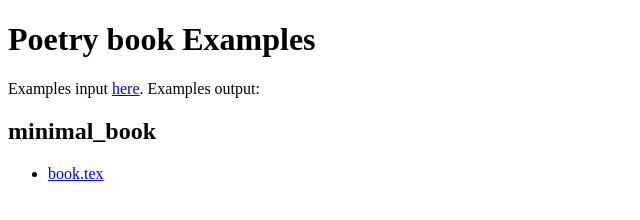
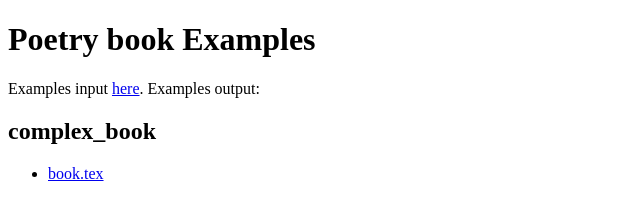
Before and after one commit to poetry-book/examples, a plain HTML site: page index.html in a window 1280 px wide. Shown: the full height of the page, 0-640 px from the left. Drawn offline with Linux system fonts and the light colour scheme.

Commit message:
deploy: a45d56db18e95c4fcb9a2ddff562a40fea0a7778

```diff
--- a/index.html
+++ b/index.html
@@ -7,8 +7,8 @@
 <body>
 <h1>Poetry book Examples</h1>
 Examples input <a href="https://github.com/poetry-book/examples">here</a>. Examples output:
-<h2>minimal_book</h1>
+<h2>complex_book</h1>
       <ul>
-        <li><a href="minimal_book/book.tex">book.tex</a></li>
+        <li><a href="complex_book/book.tex">book.tex</a></li>
     </ul>
 </body></html>
```
Also changed, not shown: 2 other files.
